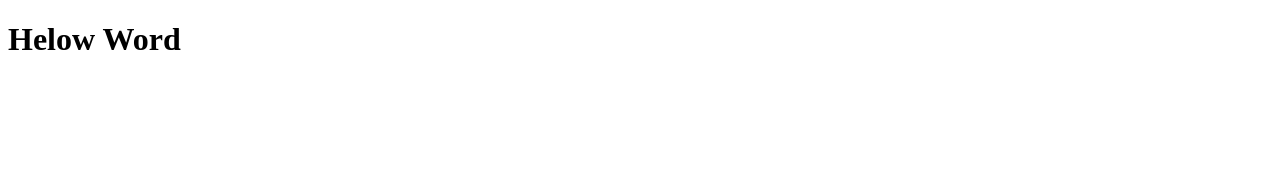
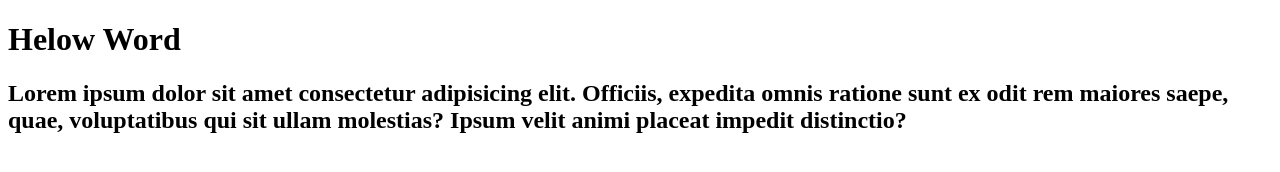
Before and after one commit to PauloVerissimo01/curso-git, a plain HTML site: page index.html in a window 1280 px wide. Drawn offline with Linux system fonts and the light colour scheme.

Commit message:
10° commit - Adicionamos o h2 com Lorem

```diff
--- a/index.html
+++ b/index.html
@@ -7,5 +7,9 @@
 </head>
 <body>
     <h1>Helow Word</h1>
+    <!--  Gerador de blabla "Lorem" -->
+    <h2>Lorem ipsum dolor sit amet consectetur adipisicing elit. Officiis,
+         expedita omnis ratione sunt ex odit rem maiores saepe, quae, voluptatibus
+         qui sit ullam molestias? Ipsum velit animi placeat impedit distinctio?</h2>
 </body>
 </html>
```
